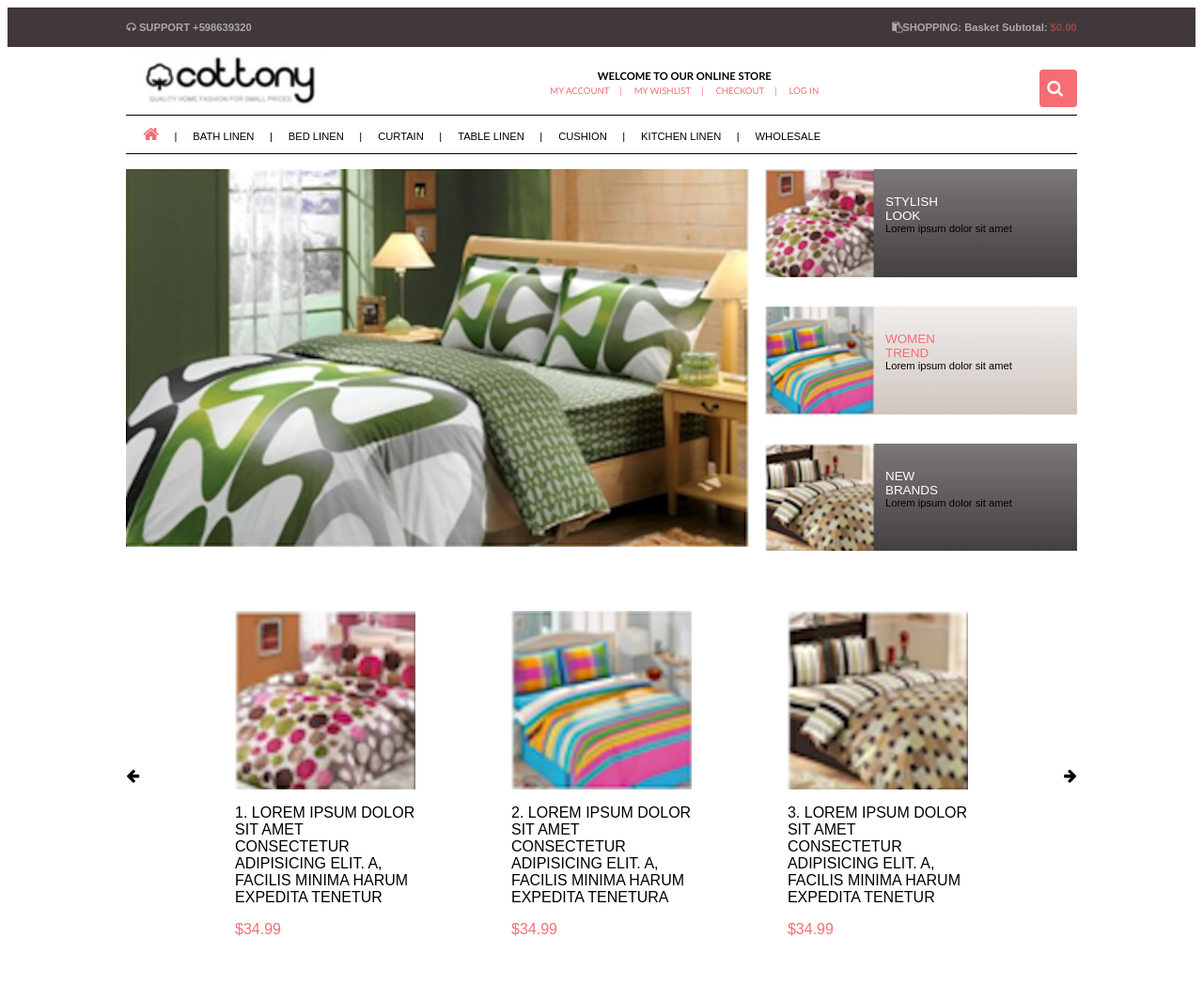
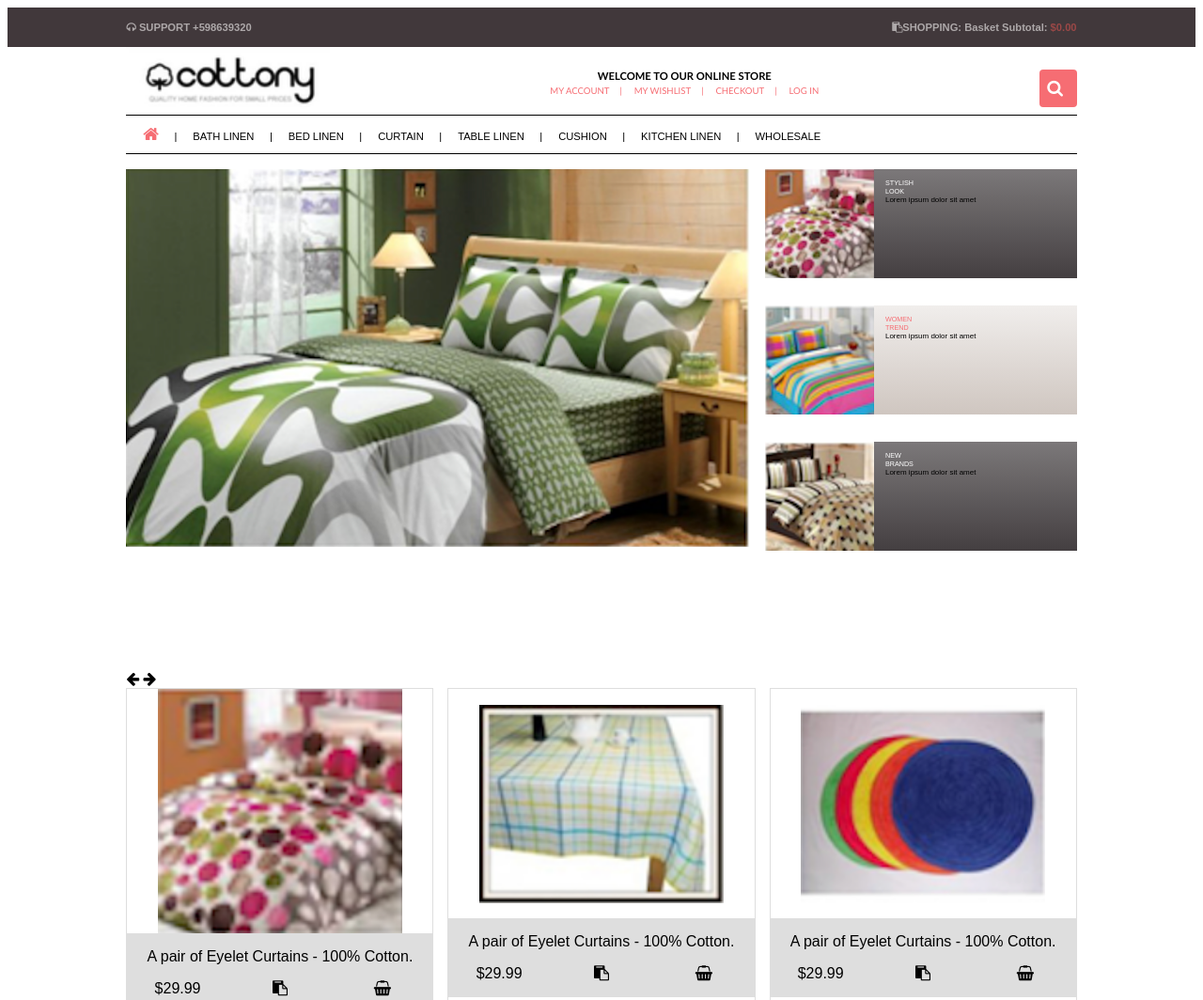
Before and after one commit to yashvi-khunt/html, a plain HTML site: page index.html in a window 1280 px wide. Shown: the top 1064 px of the page at 94% size. Drawn offline with Linux system fonts and the light colour scheme.

Commit message:
Changed corosoul functionality, converted to total dynamic

```diff
--- a/css/main.scss
+++ b/css/main.scss
@@ -178,7 +178,7 @@ ul.top-nav li+li::before {
         justify-content: space-between;
 
         div:nth-child(2) {
-            background-image: linear-gradient(rgb(207, 198, 192, 0.3), rgb(207, 198, 192, 1));
+            background: linear-gradient(rgb(207, 198, 192, 0.3), rgb(207, 198, 192, 1));
 
             .heading {
                 color: var(--accencolor);
@@ -187,9 +187,10 @@ ul.top-nav li+li::before {
         }
 
         div {
+
             text-align: left;
             display: inline;
-            background-image: linear-gradient(rgb(68, 63, 65, 0.7), rgb(68, 63, 65, 1));
+            background: linear-gradient(rgb(68, 63, 65, 0.7), rgb(68, 63, 65, 1));
 
             img {
                 width: 35%;
@@ -200,25 +201,24 @@ ul.top-nav li+li::before {
                 margin-left: 12px;
             }
 
+
             span {
-                label:nth-child(1) {
-                    margin-top: 2em;
-                }
-
-                font-size: 0.7em;
+                font-size: 0.5em;
                 display: flex;
                 flex-direction: column;
-                flex-grow: 0;
-                flex-shrink: 0;
-
-                // align-items: center;
+                justify-items: center;
                 .heading {
                     // display: inline;
-                    font-size: 1.2em;
+                    font-size: 0.9em;
                     // margin: .1em 1.5em .1em 0;
                     color: white;
                     font-weight: 100;
                 }
+
+                :nth-child(1){
+                    margin-top: 10px;
+                }
+
             }
 
             // display: inline;
@@ -238,33 +238,10 @@ ul.top-nav li+li::before {
     display: flex;
     justify-content: space-between;
 
-    // align-content: center;
-    // flex-basis: ;
-    // #c1{
-    //     order:1;
+    // li:nth-child(1),
+    // li:nth-last-child(1) {
+    //     align-self: center;
     // }
-    // #c2{
-    //     order:2;
-    // }
-    // #c3{
-    //     order:3;
-    // }
-    // #c4{
-    //     order:4;
-    // }
-    // #c5{
-    //     order:5;
-    // }
-    // #c6{
-    //     order:6;
-    // }
-
-
-
-    li:nth-child(1),
-    li:nth-last-child(1) {
-        align-self: center;
-    }
 
     .card {
         // border: 1px solid black;
@@ -361,12 +338,7 @@ ul.top-nav li+li::before {
                 padding: 0 .6em;
                 color: white;
             }
-
-
-
         }
-
-
 
         .second-part {
             display: flex;
@@ -420,6 +392,8 @@ ul.top-nav li+li::before {
     input {
         display: none;
     }
+
+
 }
 
 @media(max-width: 1600px) {
@@ -427,10 +401,6 @@ ul.top-nav li+li::before {
     .content-align {
         width: 80%;
     }
-
-    // .imgs-container{
-    //     grid-template-columns: 1fr;
-    // }
 
     .fabric-types {
         grid-template-columns: repeat(3, 1fr);
--- a/index.html
+++ b/index.html
@@ -10,7 +10,7 @@
     <script src="js/main.js"></script>
 </head>
 
-<body>
+<body onload="displayCards()">
     <div class="header">
         <div class="support-sec content-align">
             <h4><i class="fa fa-headphones"></i> SUPPORT +598639320</h4>
@@ -75,7 +75,7 @@
             </div>
             <div class="side-imgs grid-item">
                 <div>
-                    <img src="./images/stylish-look.png" alt="Stylish Look">
+                    <img src="./images/img-4.png" alt="Stylish Look">
                     <span>
                         <label class="heading">STYLISH</label>
                         <label class="heading">LOOK</label>
@@ -84,7 +84,7 @@
                 </div>
 
                 <div>
-                    <img src="./images/women-trend.png" alt="Women Trends">
+                    <img src="./images/img-5.png" alt="Women Trends">
                     <span>
                         <label class="heading">WOMEN</label>
                         <label class="heading"> TREND</label>
@@ -93,7 +93,7 @@
                 </div>
 
                 <div>
-                    <img src="./images/new-brands.png" alt="New Brands">
+                    <img src="./images/img-6.png" alt="New Brands">
                     <span>
                         <label class="heading">NEW </label>
                         <label class="heading">BRANDS</label>
@@ -105,10 +105,11 @@
     </div>
 
     <div class="corosoul content-align">
-        <ul class="cards">
-            <li><i class="fa fa-arrow-left" id="arr-left" onclick="swipeLeft()"></i></li>
-            <li class="card" id="c1">
-                <img src="./images/stylish-look.png" alt="img1">
+
+        <ul class="cards" id="cards-list">
+            <!-- <li></li> -->
+            <!-- <li class="card">
+                <img src="./images/img-1.png" alt="img1">
                 <div class="card-body">
                     <p>1. Lorem ipsum dolor sit amet consectetur adipisicing elit. A, facilis minima harum expedita
                         tenetur
@@ -117,17 +118,17 @@
                 </div>
             </li>
 
+
             <li class="card" id="c2">
-                <img src="./images/women-trend.png" alt="img1">
+                <img src="./images/img-2.png" alt="img1">
                 <div class="card-body">
-                    <p>2. Lorem ipsum dolor sit amet consectetur adipisicing elit. A, facilis minima harum expedita
-                        tenetura </p>
+                    <p>2. Lorem ipsum dolor sit amet consectetur adipisicing elit. Sint et esse provident </p>
                     <p>$34.99</p>
                 </div>
             </li>
 
             <li class="card" id="c3">
-                <img src="./images/new-brands.png" alt="img1">
+                <img src="./images/img-3.png" alt="img1">
                 <div class="card-body">
                     <p>3. Lorem ipsum dolor sit amet consectetur adipisicing elit. A, facilis minima harum expedita
                         tenetur
@@ -136,8 +137,8 @@
                 </div>
             </li>
 
-            <li class="card hidden-card" id="c4">
-                <img src="./images/img-1.png" alt="img1">
+            <li class="card" id="c4">
+                <img src="./images/img-4.png" alt="img1">
                 <div class="card-body">
                     <p>4. Lorem ipsum dolor adipisicing elit. A, facilis minima harum expedita tenetur necessitatibus
                         culpa
@@ -147,7 +148,7 @@
             </li>
 
             <li class="card hidden-card" id="c5">
-                <img src="./images/img-2.png" alt="img1">
+                <img src="./images/img-5.png" alt="img1">
                 <div class="card-body">
                     <p>5. culpa natus illum quam porro similique fugit recusandae suscipit maiores nihil consectetur
                     </p>
@@ -156,20 +157,22 @@
             </li>
 
             <li class="card hidden-card" id="c6">
-                <img src="./images/img-3.png" alt="img1">
+                <img src="./images/img-6.png" alt="img1">
                 <div class="card-body">
                     <p>6. Lorem ipsum dolor sit amet consectetur adipisicing elit. illum quam porro similique fugit</p>
                     <p>$34.99</p>
                 </div>
-            </li>
-            <li><i class="fa fa-arrow-right" id="arr-right" onclick="swipeRight()"></i></li>
+            </li> -->
+            <!-- <li></li> -->
         </ul>
+        <i class="fa fa-arrow-left" id="arr-left" onclick="swipeLeft()"></i>
+        <i class="fa fa-arrow-right" id="arr-right" onclick="swipeRight()"></i>
     </div>
 
 
     <div class="fabric-types content-align">
         <div class="fcard">
-            <img src="./images/stylish-look.png" alt="#">
+            <img src="./images/img-4.png" alt="#">
             <div class="fcard-body">
                 <p>A pair of Eyelet Curtains - 100% Cotton.</p>
                 <ul>
@@ -205,7 +208,7 @@
         </div>
 
         <div class="fcard">
-            <img src="./images/new-brands.png" alt="#">
+            <img src="./images/img-6.png " alt="#">
             <div class="fcard-body">
                 <p>A pair of Eyelet Curtains - 100% Cotton.</p>
                 <ul>
--- a/js/main.js
+++ b/js/main.js
@@ -1,89 +1,82 @@
- function swipeLeft(){
-    cards = document.getElementsByClassName("card");
-    // count = 1;
-    for(card of cards){
-        console.log(card.id)
-        display = window.getComputedStyle(card).display
+let count = 0;
+const gap = 4;
 
+/*const cards = {
+  card1: {
+    image: "img-1",
+    description:
+      "1. Lorem ipsum dolor sit amet consectetur adipisicing elit. A, facilis minima harum expedita tenetur",
+  },
+  card2: {
+    image: "img-2",
+    description:
+      "2. Explicabo quisquam atque molestiae consequuntur voluptas! Dolorem, voluptatibus aperiam",
+  },
+  card2: {
+    image: "img-3",
+    description:
+      "3. Lorem ipsum dolor sit amet consectetur adipisicing elit. A, facilis minima harum expedita tenetur",
+  },
+  card4: {
+    image: "img-4",
+    description:
+      "4. Lorem ipsum dolor sit amet consectetur adipisicing elit. A, facilis minima harum expedita tenetur",
+  },
+  card5: {
+    image: "img-5",
+    description:
+      "5. Lorem ipsum dolor sit amet consectetur adipisicing elit. A, facilis minima harum expedita tenetur",
+  },
+  card6: {
+    image: "img-6",
+    description:
+      "6. Lorem ipsum dolor sit amet consectetur adipisicing elit. A, facilis minima harum expedita tenetur",
+  },
+};
 
-        if(display != "none"){
-            card.style.display = "none";
-        }
-        else{
-            card.style.display = "flex";
-        }
+const displayCards = function () {
+  const listElement = document.getElementById("cards-list");
+  console.log(listElement);
+  const l1 = `<li class="card">
+                <img src="./images/img-`;
+  const l2 = `.png" alt="img1">
+                <div class="card-body">
+                  <p>1. Lorem ipsum dolor sit amet consectetur adipisicing elit. A, facilis minima harum expedita
+                        tenetur
+                  </p>
+                  <p>$34.99</p>
+                </div>`;
+  // for(let i=1;i<5;i++){
 
-        /*if(display != "none"){
-            if(count == 1) {
-                card.style.display = "none";
-                count = 0;
-            }
-        }
-        else{
-            if(count==0){
-                card.style.display = "flex";
-                count = 1;
-            }
-        }
-        display = window.getComputedStyle(card).display
-        console.log(display)*/
-    }
-}
-
-/*function swipeLeft(){
-    let cards = document.getElementsByClassName("card")
-   let lastId = cards[cards.length-1].id;
-    // console.log(firstid)
-    for(i=cards.length-1; i>0; i--){
-       let newId = cards[i-1].id;
-        console.log( i +" "+newId)
-        document.getElementById(cards[i].id).id = newId
-        console.log(document.getElementById(cards[i].id).id)
-    }
-    document.getElementById(cards[0].id).id = lastId
-
-}
-
-function swipeRight(){
-    let cards = document.getElementsByClassName("card")
-    let firstId = cards[0].id;
-
-    for(j=0;j<cards.length-1;j++){
-        let newId = cards[j+1].id;
-        console.log( j +" "+newId)
-        document.getElementById(cards[j].id).id = newId
-        console.log(document.getElementById(cards[j].id).id)
-    }
-    document.getElementById(cards[5].id).id = firstId
+  // }
+};
+function swipeLeft() {
+  count++;
+  console.log(count);
+  cardI = document.getElementById(`c${count}`);
+  console.log(cardI);
+  console.log(gap + count);
+  cardII = document.getElementById(
+    `c${(gap + count) % 6 !== 0 ? (gap + count) % 6 : 6}`
+  );
+  console.log(cardII);
+  cardI.classList.toggle("hidden-card");
+  cardII.classList.toggle("hidden-card");
+  // cardII.style.order = 10;
+  if (count === 6) count = 0;
 }*/
 
-/*function swipeLeft(){
-    count = 1;
-    let cards = document.getElementsByClassName("card")
-    let hiddenCards = document.getElementsByClassName("hidden-card")
-    console.log(cards)
-    console.log(hiddenCards)
+function swipeRight() {
+  // count = 1;
+  /*cards = document.getElementsByClassName("card");
+  for (card of cards) {
+    console.log(card.id);
+    display = window.getComputedStyle(card).display;
 
-    hiddenCards[0].classList.remove("hidden-card")
-    cards[0].classList.add("hidden-card")
-    // console.
-    console.log(cards)
-    console.log(hiddenCards)
-}*/
-
-function swipeRight(){
-    cards = document.getElementsByClassName("card");
-    // count = 1;
-    for(card of cards){
-        console.log(card.id)
-        display = window.getComputedStyle(card).display
-
-
-        if(display != "none"){
-            card.style.display = "none";
-        }
-        else{
-            card.style.display = "flex";
-        }
+    if (display != "none") {
+      card.style.display = "none";
+    } else {
+      card.style.display = "flex";
     }
+  }*/
 }
```
Also changed, not shown: css/main.css, images/img-1.png, images/img-2.png, images/img-3.png, images/img-4.png (added), images/img-5.png (added), images/img-6.png (added), images/new-brands.png (deleted), images/stylish-look.png (deleted), images/women-trend.png (deleted), 3 other files.
